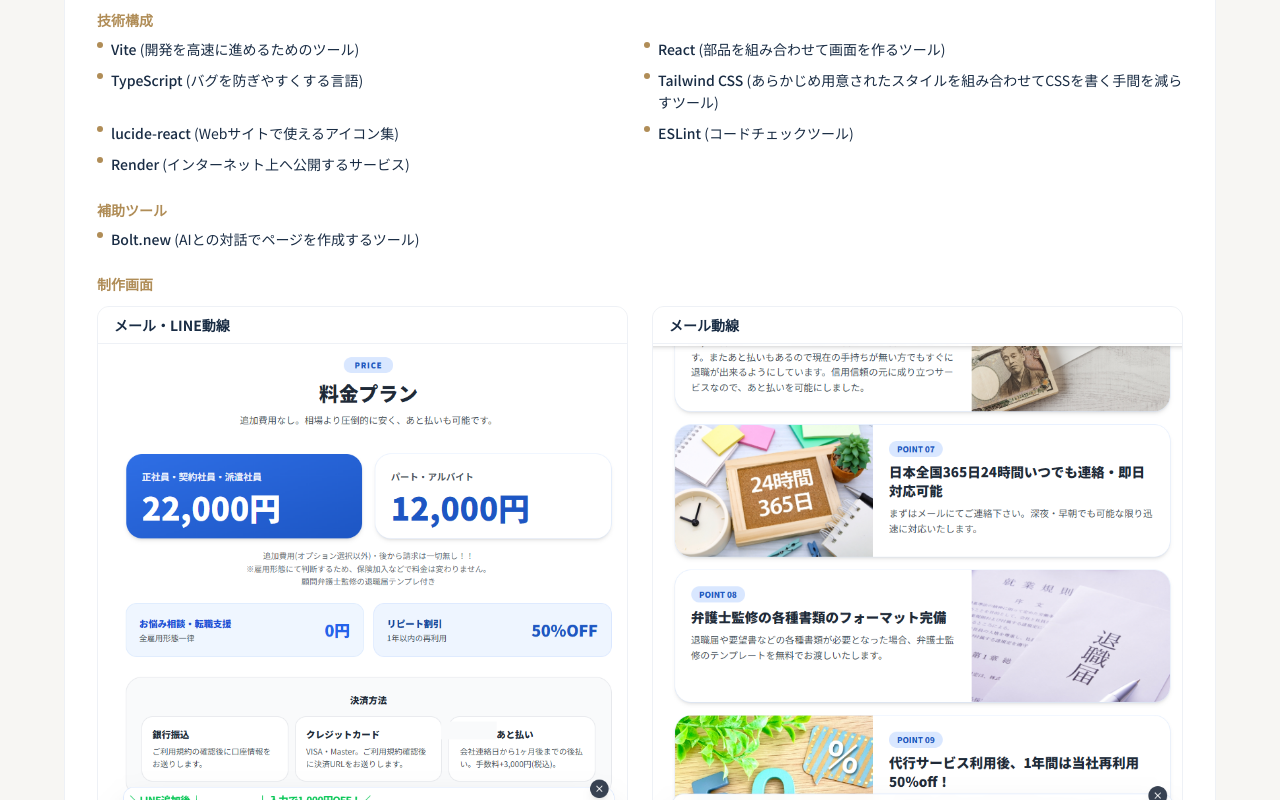
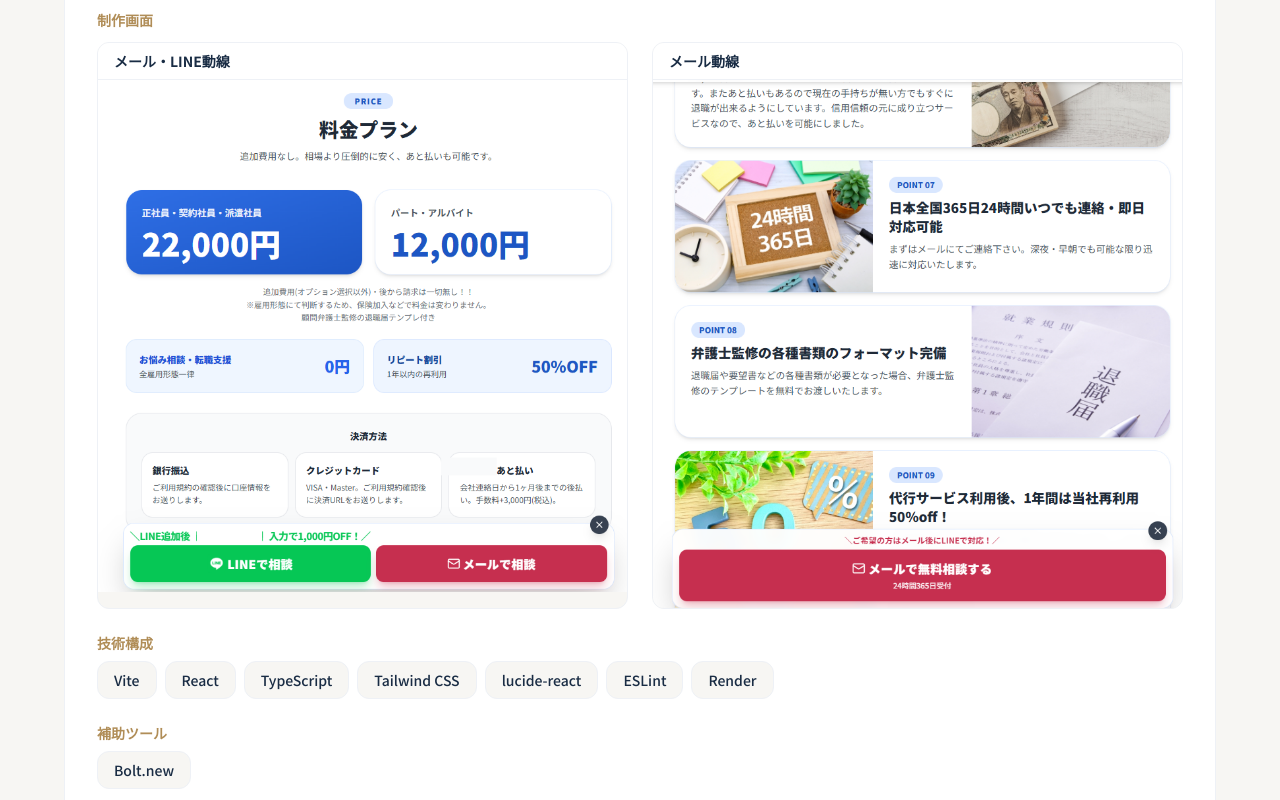
Before and after one commit to atsusagi111-dot/portfolio, a Next.js app: page / in a window 1280 px wide. Shown: the part 940-1740 px from the top of the page. Built offline with nearby package versions, Linux system fonts and the light colour scheme.

Commit message:
Auto-commit: update 2026-08-02 18:36:40

```diff
--- a/components/sections/Achievements.tsx
+++ b/components/sections/Achievements.tsx
@@ -7,20 +7,16 @@ import type { TechItem } from "@/lib/i18n/translations";
 
 function TechList({ items }: { items: TechItem[] }) {
   return (
-    <ul className="mt-2 grid grid-cols-1 gap-2 sm:grid-cols-2">
+    <div className="mt-2 flex flex-wrap gap-2">
       {items.map((item) => (
-        <li
+        <span
           key={item.name}
-          className="flex items-start gap-2 text-sm leading-relaxed text-ink"
+          className="rounded-xl border border-navy-50 bg-surface px-4 py-2 text-sm font-medium text-ink"
         >
-          <span className="mt-1 h-1.5 w-1.5 shrink-0 rounded-full bg-gold" />
-          <span>
-            <span className="font-medium">{item.name}</span>
-            {" "}({item.note})
-          </span>
-        </li>
+          {item.name}
+        </span>
       ))}
-    </ul>
+    </div>
   );
 }
 
@@ -41,20 +37,6 @@ export function Achievements() {
             <p className="mt-4 leading-relaxed text-ink-muted">
               {item.description}
             </p>
-
-            <h4 className="mt-6 text-sm font-semibold text-gold">
-              {t.achievementsSection.techStackLabel}
-            </h4>
-            <TechList items={item.techStack} />
-
-            {item.supportTools.length > 0 && (
-              <>
-                <h4 className="mt-6 text-sm font-semibold text-gold">
-                  {t.achievementsSection.supportToolsLabel}
-                </h4>
-                <TechList items={item.supportTools} />
-              </>
-            )}
 
             {item.screenshots.length > 0 && (
               <>
@@ -82,6 +64,20 @@ export function Achievements() {
                 </div>
               </>
             )}
+
+            <h4 className="mt-6 text-sm font-semibold text-gold">
+              {t.achievementsSection.techStackLabel}
+            </h4>
+            <TechList items={item.techStack} />
+
+            {item.supportTools.length > 0 && (
+              <>
+                <h4 className="mt-6 text-sm font-semibold text-gold">
+                  {t.achievementsSection.supportToolsLabel}
+                </h4>
+                <TechList items={item.supportTools} />
+              </>
+            )}
           </article>
         ))}
       </div>
```
